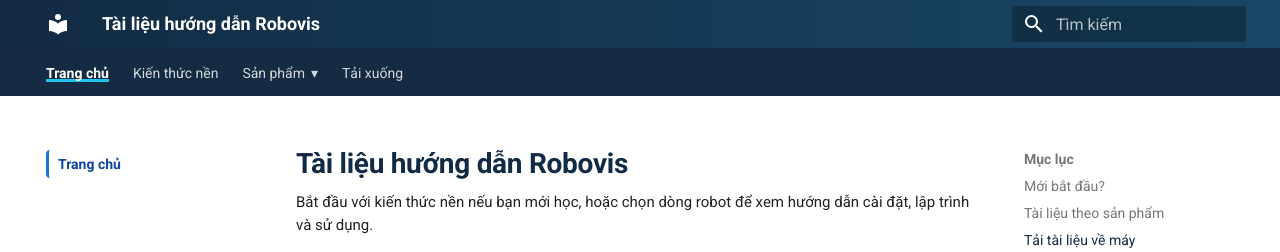
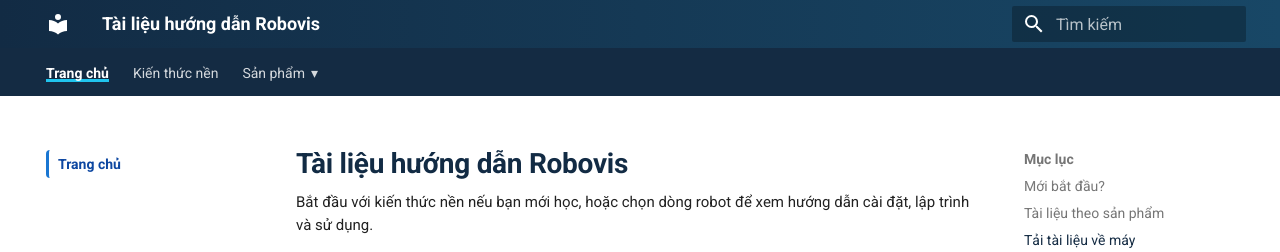
Before and after one commit to robovisVN/robovis-manual, an MkDocs documentation site: the page built from docs/index.md, in a window 1280 px wide and 1204 px high. Shown: the top 252 px of the window. Built offline with MkDocs 1.6.1 and Material for MkDocs 9.7.7, drawn with Linux system fonts in a browser that asks for light colours.

Commit message:
disbale download

```diff
--- a/mkdocs.yml
+++ b/mkdocs.yml
@@ -65,7 +65,7 @@
               - Bài 10. Làm quen với PID: robot-arduino/bai-giang/10-pid.md
       - Robot ESP32:
           - Lộ trình cho người mới: robot-esp32/index.md
-          - Cài đặt và thực hành bổ trợ:
+          - Cài đặt:
               - Chuẩn bị: robot-esp32/02-chuan-bi.md
               - Cài IDE, CH340 và gói ESP32: robot-esp32/03-cai-arduino-ide.md
               - Thêm thư viện: robot-esp32/04-cai-thu-vien.md
@@ -147,13 +147,13 @@
         - 7. Tham khảo:
             - Danh sách lệnh: robot-esp32-lidar/07-tham-khao/01-danh-sach-lenh.md
             - Thuật ngữ: robot-esp32-lidar/07-tham-khao/02-thuat-ngu.md
-  - Tải xuống:
-      - Trung tâm tải xuống: tai-xuong/index.md
-      - Robot Arduino: tai-xuong/robot-arduino.md
-      - Robot ESP32: tai-xuong/robot-esp32.md
-      - Robot ESP32 Camera: tai-xuong/robot-esp32-camera.md
-      - Robot ESP32 LiDAR: tai-xuong/robot-esp32-lidar.md
-      - Ubuntu cơ bản: tai-xuong/ubuntu-co-ban.md
+#   - Tải xuống:
+#       - Trung tâm tải xuống: tai-xuong/index.md
+#       - Robot Arduino: tai-xuong/robot-arduino.md
+#       - Robot ESP32: tai-xuong/robot-esp32.md
+#       - Robot ESP32 Camera: tai-xuong/robot-esp32-camera.md
+#       - Robot ESP32 LiDAR: tai-xuong/robot-esp32-lidar.md
+#       - Ubuntu cơ bản: tai-xuong/ubuntu-co-ban.md
 
 plugins:
   - search:
```
